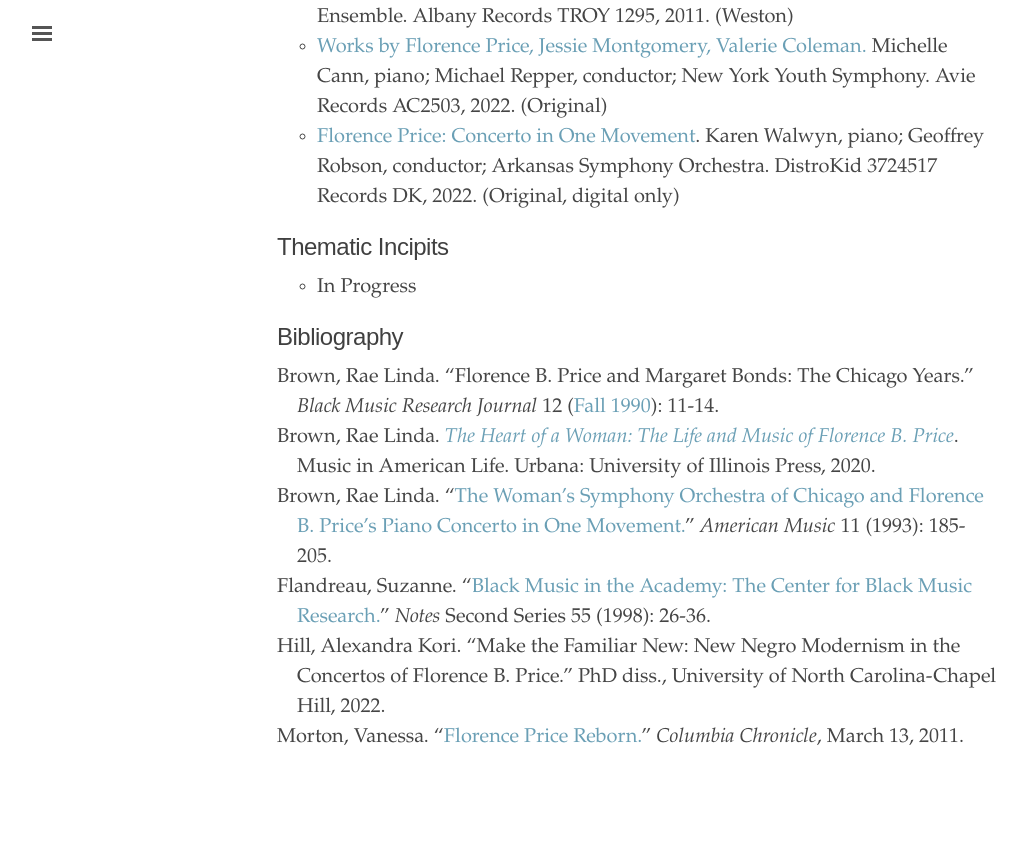
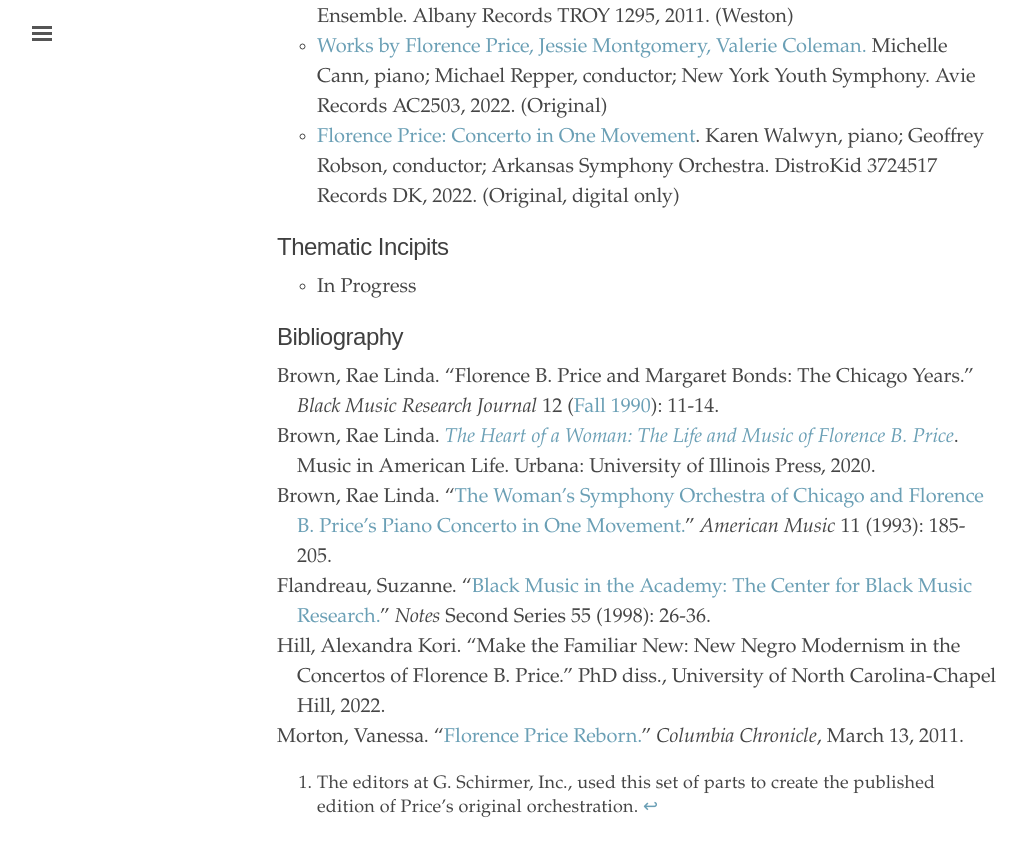
Before and after one commit to dwshadle/florence-price-catalog, a Jekyll site: the page built from _texts/price-piano_concerto_no1.md, in a window 1280 px wide and 900 px high, scrolled down 1560 px. Shown: the top 856 px of the window, without its empty margins (3-1030 px from the left). Built offline with Jekyll 4.4.1, drawn with Linux system fonts in a browser that asks for light colours; before the commit the page ends 2392 px from its top, so only the background shows below that; some of the changed lines change nothing that is shown.

Commit message:
Update price-piano_concerto_no1.md

```diff
--- a/_texts/price-piano_concerto_no1.md
+++ b/_texts/price-piano_concerto_no1.md
@@ -31,7 +31,7 @@
     * Parts, damaged: Box 6B, Folders 22-35
 - MC2618: <a href="https://uark.as.atlas-sys.com/repositories/2/resources/2618" target="_blank">Florence Price Collection</a>, Special Collections, Mullins Library, University of Arkansas
     * ???: Box 3, Folder 1
-    * Parts, complete: Box 3, Folders 2-13
+    * Parts, complete: Box 3, Folders 2-13[^fn1]
 
 ## Premiere Performance
 - June 24, 1934; Orchestra Hall, Chicago; Chicago Musical College Orchestra; Florence B. Price, piano; unknown conductor.
@@ -57,3 +57,5 @@
 5. Hill, Alexandra Kori. "Make the Familiar New: New Negro Modernism in the Concertos of Florence B. Price." PhD diss., University of North Carolina-Chapel Hill, 2022.
 6. Morton, Vanessa. "<a href="https://columbiachronicle.com/0b41149d-8896-57bd-9211-bb890e440613" target="_blank">Florence Price Reborn.</a>" *Columbia Chronicle*, March 13, 2011.
 {:.bibliography}
+
+[^fn1]: The editors at G. Schirmer, Inc., used this set of parts to create the published edition of Price's original orchestration.
```
